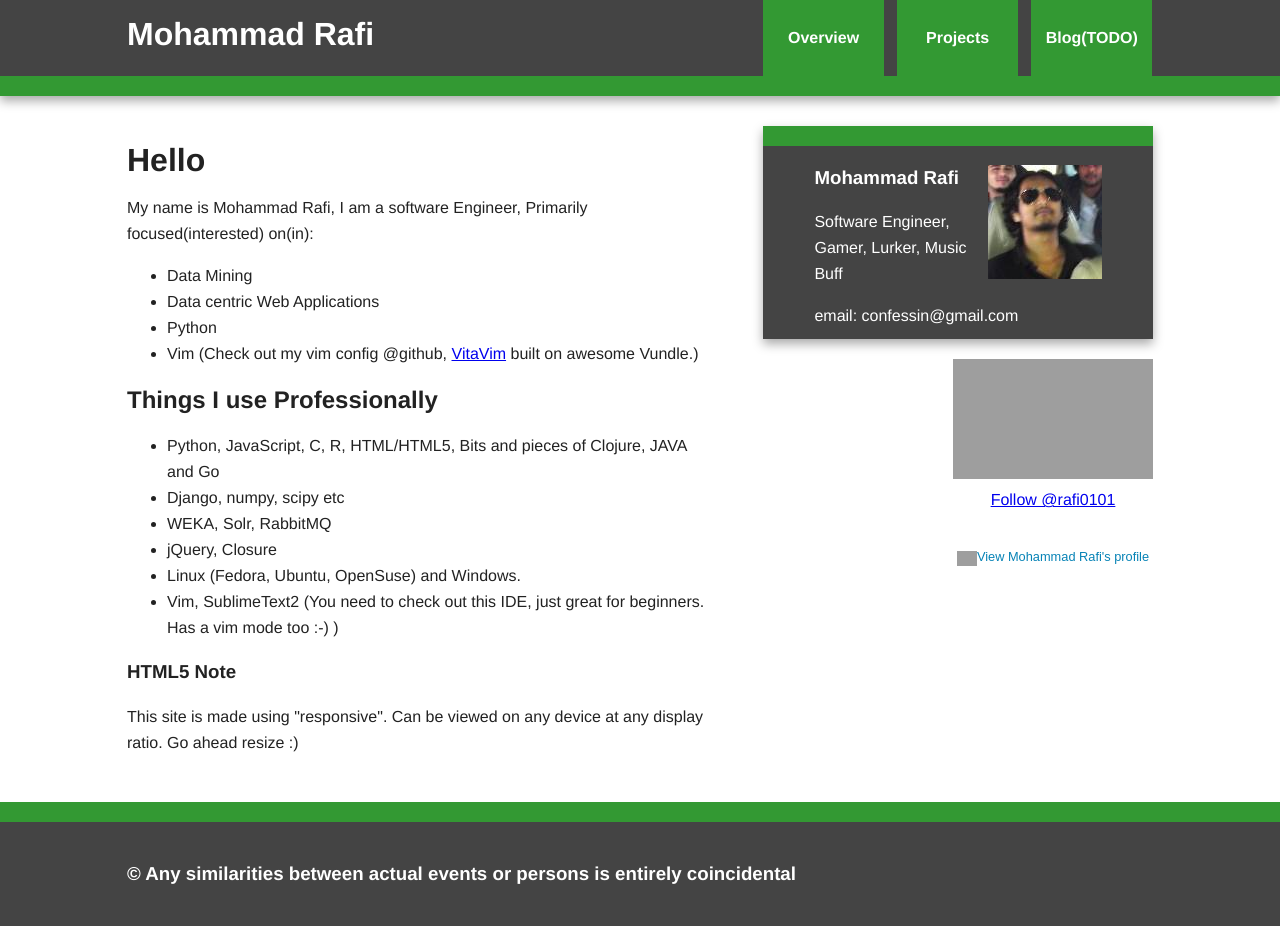
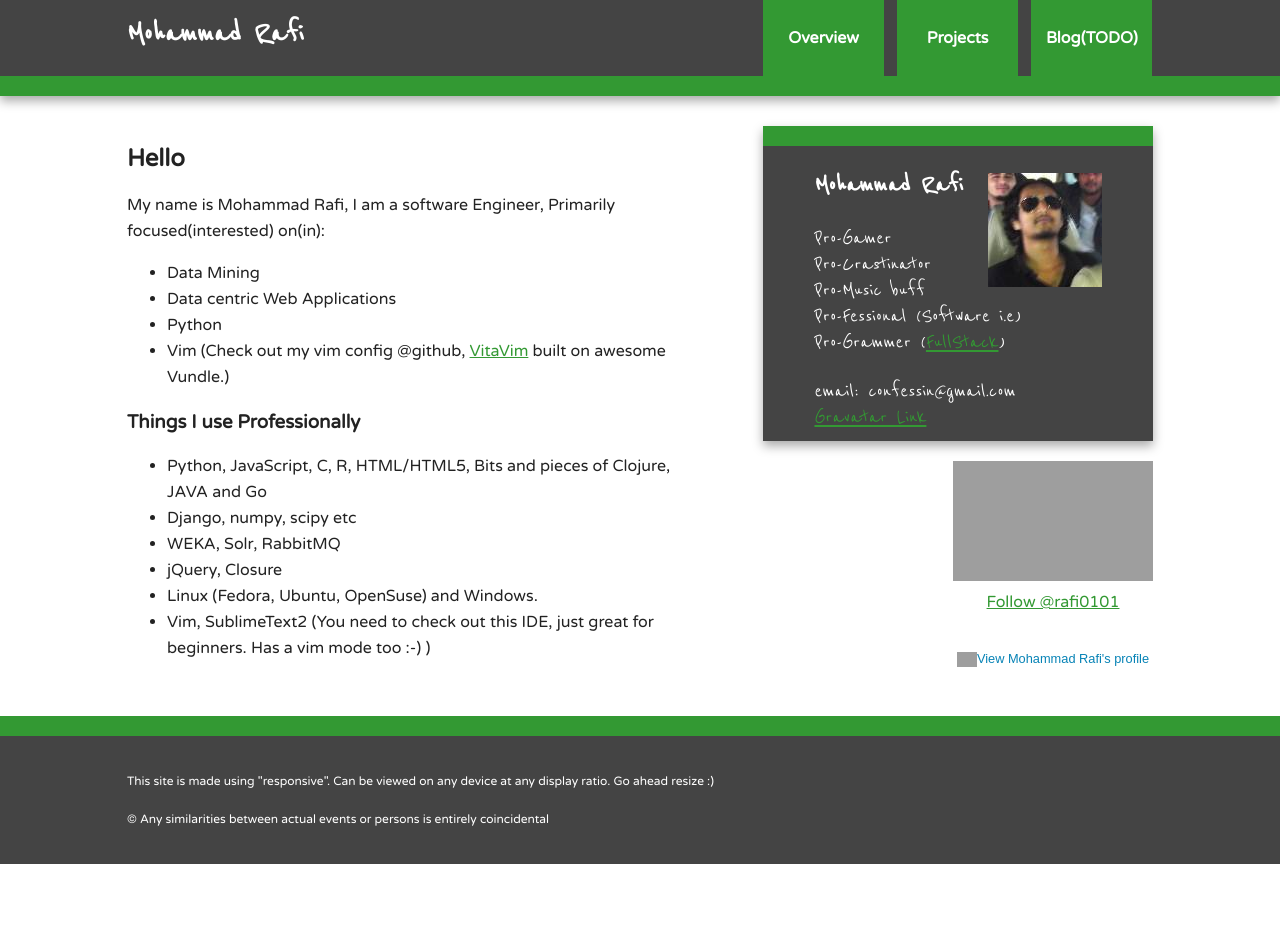
Before and after one commit to confessin/mysite, a Python web app: template templates/index.html in a window 1280 px wide. After the commit the page ends 864 px from the top, so only its background shows below. Run offline with Jinja, Linux system fonts and the light colour scheme; the template is opened without the code that fills it, so the values that code supplies are empty; some libraries are stand-ins or nearby versions; grey boxes are pictures that could not be loaded.

Commit message:
Fixed fonts/readme. Also added gravatar link. Need to replace the right side info by hcard.

```diff
--- a/css/main.css
+++ b/css/main.css
@@ -61,7 +61,7 @@ textarea {
    ========================================================================== */
 
 body {
-    font: 16px/26px Helvetica, Helvetica Neue, Arial;
+    font: 16px/26px "Varela Round", Helvetica, Helvetica Neue, Arial;
 }
 
 .wrapper {
@@ -70,7 +70,7 @@ body {
 }
 
 /* ===================
-    ALL: Orange Theme
+    ALL: Black and Green Theme
    =================== */
 
 .header-container {
@@ -89,7 +89,12 @@ body {
 }
 
 .title {
+    font-family: "Reenie Beanie", serif;
     color: white;
+}
+
+.footer {
+    font-size:12px;
 }
 
 /* ==============
@@ -99,6 +104,10 @@ body {
 nav ul {
     margin: 0;
     padding: 0;
+}
+
+a {
+    color: #339933;
 }
 
 nav a {
@@ -144,6 +153,12 @@ nav a:hover {
     color: white;
     padding: 20px 0;
 }
+
+.profile {
+    font-family: 'Reenie Beanie', serif;
+    font-size: 23px;
+}
+
 
 /* ===============
     ALL: IE Fixes
--- a/templates/base.html
+++ b/templates/base.html
@@ -9,7 +9,7 @@
         <title>Mohammad Rafi, Software Engineer</title>
         <meta name="description" content="">
         <meta name="viewport" content="width=device-width">
-
+        <link rel="stylesheet" type="text/css" href="http://fonts.googleapis.com/css?family=Reenie Beanie|Varela Round">
         <link rel="stylesheet" href="css/normalize.min.css">
         <link rel="stylesheet" href="css/main.css">
         <link href="http://coderwall.com/stylesheets/jquery.coderwall.css" media="all" rel="stylesheet" type="text/css">
@@ -39,10 +39,17 @@
 
 
       {% block article %}{% endblock %}
-                <aside>
+                <aside class="profile">
                 <h3>Mohammad Rafi <img style="float:right" src="img/rafi2.jpg"></h3>
-                <p>Software Engineer, Gamer, Lurker, Music Buff </p>
+                <p> Pro-Gamer<br/>
+                Pro-Crastinator<br/>
+                Pro-Music buff<br />
+                Pro-Fessional (Software i.e)<br/>
+                Pro-Grammer (<a href="http://www.facebook.com/note.php?note_id=461505383919" target="_blank">FullStack</a>)<br/></p>
                 <span>email: confessin@gmail.com</span>
+                <div class="vcard">
+                    <a class="url fn" href="http://en.gravatar.com/confessin" target="_blank">Gravatar Link</a>
+                </div>
                 </aside>
 
                 <div align="center" style="background:white; margin-top:20px; float:right;">
@@ -67,8 +74,9 @@
 
 
         <div class="footer-container">
-            <footer class="wrapper">
-            <h3>© Any similarities between actual events or persons is entirely coincidental</h3>
+            <footer class="wrapper footer">
+            <p>This site is made using "responsive". Can be viewed on any device at any display ratio. Go ahead resize :)</p>
+            <p>© Any similarities between actual events or persons is entirely coincidental</p>
 
             </footer>
         </div>
--- a/templates/index.html
+++ b/templates/index.html
@@ -2,17 +2,17 @@
 {% block article %}
 <article>
     <header>
-        <h1>Hello</h1>
+        <h2>Hello</h2>
         <p>My name is Mohammad Rafi, I am a software Engineer, Primarily focused(interested) on(in):</p>
         <ul>
           <li>Data Mining</li>
           <li>Data centric Web Applications</li>
           <li>Python</li>
-          <li>Vim (Check out my vim config @github, <a href="https://github.com/confessin/vitavim">VitaVim</a> built on awesome Vundle.)</li>
+          <li>Vim (Check out my vim config @github, <a href="https://github.com/confessin/vitavim" target="_blank">VitaVim</a> built on awesome Vundle.)</li>
         </ul>
     </header>
     <section>
-        <h2>Things I use Professionally</h2>
+        <h3>Things I use Professionally</h3>
         <ul>
           <li> Python, JavaScript, C, R, HTML/HTML5, Bits and pieces of Clojure, JAVA and Go </li>
           <li>Django, numpy, scipy etc </li>
@@ -22,9 +22,5 @@
           <li>Vim, SublimeText2 (You need to check out this IDE, just great for beginners. Has a vim mode too :-) ) </li>
         </ul>
     </section>
-    <footer>
-        <h3>HTML5 Note</h3>
-        <p>This site is made using "responsive". Can be viewed on any device at any display ratio. Go ahead resize :)</p>
-    </footer>
 </article>
 {% endblock %}
```
Also changed, not shown: README.md.
